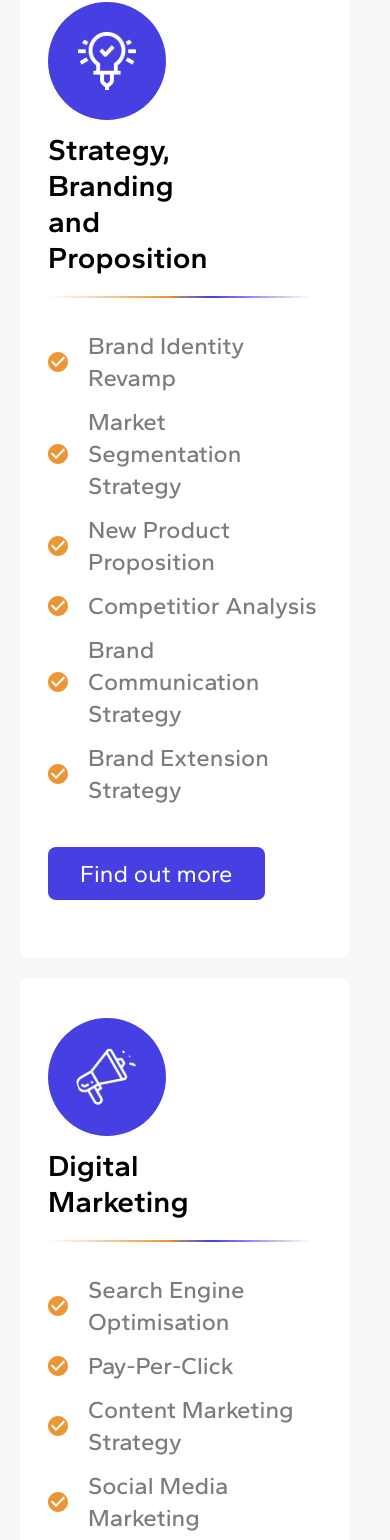
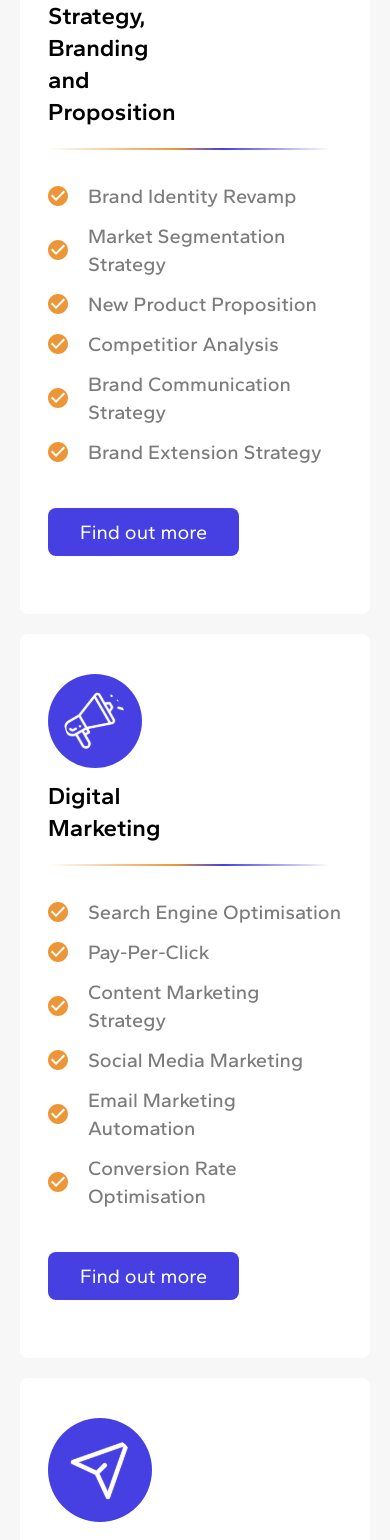
Before and after one commit to alparslankorkmaz/stone2stone-redone-2, a Next.js app: page /what-we-do in a window 390 px wide. Shown: the part 1138-2678 px from the top of the page. Built offline with nearby package versions, Linux system fonts and the light colour scheme.

Commit message:
fix padding

```diff
--- a/src/app/what-we-do/page.tsx
+++ b/src/app/what-we-do/page.tsx
@@ -31,9 +31,9 @@ export default function page() {
           </div>
         </div>
       </div>
-      <div className="me-5 my-16 p-5 lg:py-20 lg:px-16">
+      <div className="my-16 p-5 lg:py-20 lg:px-16">
         {/* TITLE */}
-        <h2 className="text-s2s-gray text-3xl lg:text-5xl font-semibold w-10/12">
+        <h2 className="text-s2s-gray text-3xl lg:text-5xl font-semibold lg:w-10/12">
           Solutions that create lead generation for B2B businesses by
           strategically{" "}
           <span className="text-black">
@@ -49,10 +49,10 @@ export default function page() {
             <div>
               <img
                 src="/img/what-we-do/strategy.svg"
-                className="rounded-full p-7 bg-s2s-purple my-3"
+                className="rounded-full p-4 lg:p-7 bg-s2s-purple my-3"
                 alt="strategy"
               />
-              <h3 className="font-semibold text-3xl w-1/2">
+              <h3 className="font-semibold text-2xl lg:text-3xl w-1/2">
                 Strategy, Branding and Proposition
               </h3>
             </div>
@@ -63,7 +63,7 @@ export default function page() {
               className="w-full h-[2px] my-5"
             />
             <ul>
-              <li className="my-3 flex text-s2s-gray text-2xl font-medium">
+              <li className="my-3 flex text-s2s-gray text-xl lg:text-2xl font-medium">
                 <img
                   src="/img/what-we-do/tick.svg"
                   alt="tick"
@@ -71,7 +71,7 @@ export default function page() {
                 />
                 Brand Identity Revamp
               </li>
-              <li className="my-3 flex text-s2s-gray text-2xl font-medium">
+              <li className="my-3 flex text-s2s-gray text-xl lg:text-2xl font-medium">
                 <img
                   src="/img/what-we-do/tick.svg"
                   alt="tick"
@@ -79,7 +79,7 @@ export default function page() {
                 />
                 Market Segmentation Strategy{" "}
               </li>
-              <li className="my-3 flex text-s2s-gray text-2xl font-medium">
+              <li className="my-3 flex text-s2s-gray text-xl lg:text-2xl font-medium">
                 <img
                   src="/img/what-we-do/tick.svg"
                   alt="tick"
@@ -87,7 +87,7 @@ export default function page() {
                 />
                 New Product Proposition
               </li>
-              <li className="my-3 flex text-s2s-gray text-2xl font-medium">
+              <li className="my-3 flex text-s2s-gray text-xl lg:text-2xl font-medium">
                 <img
                   src="/img/what-we-do/tick.svg"
                   alt="tick"
@@ -95,7 +95,7 @@ export default function page() {
                 />
                 Competitior Analysis
               </li>
-              <li className="my-3 flex text-s2s-gray text-2xl font-medium">
+              <li className="my-3 flex text-s2s-gray text-xl lg:text-2xl font-medium">
                 <img
                   src="/img/what-we-do/tick.svg"
                   alt="tick"
@@ -103,7 +103,7 @@ export default function page() {
                 />
                 Brand Communication Strategy
               </li>
-              <li className="my-3 flex text-s2s-gray text-2xl font-medium">
+              <li className="my-3 flex text-s2s-gray text-xl lg:text-2xl font-medium">
                 <img
                   src="/img/what-we-do/tick.svg"
                   alt="tick"
@@ -114,7 +114,7 @@ export default function page() {
             </ul>
             <div className="my-10">
               <Link
-                className="rounded-lg py-3 px-8 text-white bg-s2s-purple w-fit hover:bg-s2s-orange duration-200 text-2xl"
+                className="rounded-lg py-3 px-8 text-white bg-s2s-purple w-fit hover:bg-s2s-orange duration-200 text-xl lg:text-2xl"
                 href="/"
               >
                 Find out more
@@ -127,10 +127,10 @@ export default function page() {
             <div>
               <img
                 src="/img/what-we-do/digital.svg"
-                className="rounded-full p-7 bg-s2s-purple my-3"
+                className="rounded-full p-4 lg:p-7 bg-s2s-purple my-3"
                 alt="digital"
               />
-              <h3 className="font-semibold text-3xl w-1/2">
+              <h3 className="font-semibold text-2xl lg:text-3xl w-1/2">
                 Digital Marketing
               </h3>
             </div>
@@ -141,7 +141,7 @@ export default function page() {
               className="w-full h-[2px] my-5"
             />
             <ul>
-              <li className="my-3 flex text-s2s-gray text-2xl font-medium">
+              <li className="my-3 flex text-s2s-gray text-xl lg:text-2xl font-medium">
                 <img
                   src="/img/what-we-do/tick.svg"
                   alt="tick"
@@ -149,7 +149,7 @@ export default function page() {
                 />
                 Search Engine Optimisation
               </li>
-              <li className="my-3 flex text-s2s-gray text-2xl font-medium">
+              <li className="my-3 flex text-s2s-gray text-xl lg:text-2xl font-medium">
                 <img
                   src="/img/what-we-do/tick.svg"
                   alt="tick"
@@ -157,7 +157,7 @@ export default function page() {
                 />
                 Pay-Per-Click
               </li>
-              <li className="my-3 flex text-s2s-gray text-2xl font-medium">
+              <li className="my-3 flex text-s2s-gray text-xl lg:text-2xl font-medium">
                 <img
                   src="/img/what-we-do/tick.svg"
                   alt="tick"
@@ -165,7 +165,7 @@ export default function page() {
                 />
                 Content Marketing Strategy
               </li>
-              <li className="my-3 flex text-s2s-gray text-2xl font-medium">
+              <li className="my-3 flex text-s2s-gray text-xl lg:text-2xl font-medium">
                 <img
                   src="/img/what-we-do/tick.svg"
                   alt="tick"
@@ -173,7 +173,7 @@ export default function page() {
                 />
                 Social Media Marketing
               </li>
-              <li className="my-3 flex text-s2s-gray text-2xl font-medium">
+              <li className="my-3 flex text-s2s-gray text-xl lg:text-2xl font-medium">
                 <img
                   src="/img/what-we-do/tick.svg"
                   alt="tick"
@@ -181,7 +181,7 @@ export default function page() {
                 />
                 Email Marketing Automation
               </li>
-              <li className="my-3 flex text-s2s-gray text-2xl font-medium">
+              <li className="my-3 flex text-s2s-gray text-xl lg:text-2xl font-medium">
                 <img
                   src="/img/what-we-do/tick.svg"
                   alt="tick"
@@ -192,7 +192,7 @@ export default function page() {
             </ul>
             <div className="my-10">
               <Link
-                className="rounded-lg py-3 px-8 text-white bg-s2s-purple w-fit hover:bg-s2s-orange duration-200 text-2xl"
+                className="rounded-lg py-3 px-8 text-white bg-s2s-purple w-fit hover:bg-s2s-orange duration-200 text-xl lg:text-2xl"
                 href="/"
               >
                 Find out more
@@ -205,10 +205,10 @@ export default function page() {
             <div>
               <img
                 src="/img/what-we-do/abm.svg"
-                className="rounded-full p-7 bg-s2s-purple my-3"
+                className="rounded-full p-4 lg:p-7 bg-s2s-purple my-3"
                 alt="abm"
               />
-              <h3 className="font-semibold text-3xl w-1/2">ABM</h3>
+              <h3 className="font-semibold text-2xl lg:text-3xl w-1/2">ABM</h3>
             </div>
             {/* DIVIDER */}
             <img
@@ -217,7 +217,7 @@ export default function page() {
               className="w-full h-[2px] my-5"
             />
             <ul>
-              <li className="my-3 flex text-s2s-gray text-2xl font-medium">
+              <li className="my-3 flex text-s2s-gray text-xl lg:text-2xl font-medium">
                 <img
                   src="/img/what-we-do/tick.svg"
                   alt="tick"
@@ -225,7 +225,7 @@ export default function page() {
                 />
                 1:1 campaigns
               </li>
-              <li className="my-3 flex text-s2s-gray text-2xl font-medium">
+              <li className="my-3 flex text-s2s-gray text-xl lg:text-2xl font-medium">
                 <img
                   src="/img/what-we-do/tick.svg"
                   alt="tick"
@@ -233,7 +233,7 @@ export default function page() {
                 />
                 1:many campaign
               </li>
-              <li className="my-3 flex text-s2s-gray text-2xl font-medium">
+              <li className="my-3 flex text-s2s-gray text-xl lg:text-2xl font-medium">
                 <img
                   src="/img/what-we-do/tick.svg"
                   alt="tick"
@@ -241,7 +241,7 @@ export default function page() {
                 />
                 Multi-Touch Campaigns
               </li>
-              <li className="my-3 flex text-s2s-gray text-2xl font-medium">
+              <li className="my-3 flex text-s2s-gray text-xl lg:text-2xl font-medium">
                 <img
                   src="/img/what-we-do/tick.svg"
                   alt="tick"
@@ -249,7 +249,7 @@ export default function page() {
                 />
                 Sales and Marketing Alignment
               </li>
-              <li className="my-3 flex text-s2s-gray text-2xl font-medium">
+              <li className="my-3 flex text-s2s-gray text-xl lg:text-2xl font-medium">
                 <img
                   src="/img/what-we-do/tick.svg"
                   alt="tick"
@@ -257,7 +257,7 @@ export default function page() {
                 />
                 Personalised Outreach
               </li>
-              <li className="my-3 flex text-s2s-gray text-2xl font-medium">
+              <li className="my-3 flex text-s2s-gray text-xl lg:text-2xl font-medium">
                 <img
                   src="/img/what-we-do/tick.svg"
                   alt="tick"
@@ -268,7 +268,7 @@ export default function page() {
             </ul>
             <div className="my-10">
               <Link
-                className="rounded-lg py-3 px-8 text-white bg-s2s-purple w-fit hover:bg-s2s-orange duration-200 text-2xl"
+                className="rounded-lg py-3 px-8 text-white bg-s2s-purple w-fit hover:bg-s2s-orange duration-200 text-xl lg:text-2xl"
                 href="/"
               >
                 Find out more
@@ -281,10 +281,10 @@ export default function page() {
             <div>
               <img
                 src="/img/what-we-do/content.svg"
-                className="rounded-full p-7 bg-s2s-purple my-3"
+                className="rounded-full p-4 lg:p-7 bg-s2s-purple my-3"
                 alt="content"
               />
-              <h3 className="font-semibold text-3xl w-1/2">
+              <h3 className="font-semibold text-2xl lg:text-3xl w-1/2">
                 Content Marketing
               </h3>
             </div>
@@ -295,7 +295,7 @@ export default function page() {
               className="w-full h-[2px] my-5"
             />
             <ul>
-              <li className="my-3 flex text-s2s-gray text-2xl font-medium">
+              <li className="my-3 flex text-s2s-gray text-xl lg:text-2xl font-medium">
                 <img
                   src="/img/what-we-do/tick.svg"
                   alt="tick"
@@ -303,7 +303,7 @@ export default function page() {
                 />
                 Informative blog posts
               </li>
-              <li className="my-3 flex text-s2s-gray text-2xl font-medium">
+              <li className="my-3 flex text-s2s-gray text-xl lg:text-2xl font-medium">
                 <img
                   src="/img/what-we-do/tick.svg"
                   alt="tick"
@@ -311,7 +311,7 @@ export default function page() {
                 />
                 Video content
               </li>
-              <li className="my-3 flex text-s2s-gray text-2xl font-medium">
+              <li className="my-3 flex text-s2s-gray text-xl lg:text-2xl font-medium">
                 <img
                   src="/img/what-we-do/tick.svg"
                   alt="tick"
@@ -319,7 +319,7 @@ export default function page() {
                 />
                 Visually appealing infographics
               </li>
-              <li className="my-3 flex text-s2s-gray text-2xl font-medium">
+              <li className="my-3 flex text-s2s-gray text-xl lg:text-2xl font-medium">
                 <img
                   src="/img/what-we-do/tick.svg"
                   alt="tick"
@@ -327,7 +327,7 @@ export default function page() {
                 />
                 Tailored content
               </li>
-              <li className="my-3 flex text-s2s-gray text-2xl font-medium">
+              <li className="my-3 flex text-s2s-gray text-xl lg:text-2xl font-medium">
                 <img
                   src="/img/what-we-do/tick.svg"
                   alt="tick"
@@ -338,7 +338,7 @@ export default function page() {
             </ul>
             <div className="my-10">
               <Link
-                className="rounded-lg py-3 px-8 text-white bg-s2s-purple w-fit hover:bg-s2s-orange duration-200 text-2xl"
+                className="rounded-lg py-3 px-8 text-white bg-s2s-purple w-fit hover:bg-s2s-orange duration-200 text-xl lg:text-2xl"
                 href="/"
               >
                 Find out more
@@ -351,10 +351,12 @@ export default function page() {
             <div>
               <img
                 src="/img/what-we-do/gamification.svg"
-                className="rounded-full p-7 bg-s2s-purple my-3"
+                className="rounded-full p-4 lg:p-7 bg-s2s-purple my-3"
                 alt="gamification"
               />
-              <h3 className="font-semibold text-3xl w-1/2">Gamification </h3>
+              <h3 className="font-semibold text-2xl lg:text-3xl w-1/2">
+                Gamification{" "}
+              </h3>
             </div>
             {/* DIVIDER */}
             <img
@@ -363,7 +365,7 @@ export default function page() {
               className="w-full h-[2px] my-5"
             />
             <ul>
-              <li className="my-3 flex text-s2s-gray text-2xl font-medium">
+              <li className="my-3 flex text-s2s-gray text-xl lg:text-2xl font-medium">
                 <img
                   src="/img/what-we-do/tick.svg"
                   alt="tick"
@@ -371,7 +373,7 @@ export default function page() {
                 />
                 Loyalty programs
               </li>
-              <li className="my-3 flex text-s2s-gray text-2xl font-medium">
+              <li className="my-3 flex text-s2s-gray text-xl lg:text-2xl font-medium">
                 <img
                   src="/img/what-we-do/tick.svg"
                   alt="tick"
@@ -379,7 +381,7 @@ export default function page() {
                 />
                 Interactive quizzes
               </li>
-              <li className="my-3 flex text-s2s-gray text-2xl font-medium">
+              <li className="my-3 flex text-s2s-gray text-xl lg:text-2xl font-medium">
                 <img
                   src="/img/what-we-do/tick.svg"
                   alt="tick"
@@ -387,7 +389,7 @@ export default function page() {
                 />
                 Customisable experiences
               </li>
-              <li className="my-3 flex text-s2s-gray text-2xl font-medium">
+              <li className="my-3 flex text-s2s-gray text-xl lg:text-2xl font-medium">
                 <img
                   src="/img/what-we-do/tick.svg"
                   alt="tick"
@@ -395,7 +397,7 @@ export default function page() {
                 />
                 Foster deeper connections
               </li>
-              <li className="my-3 flex text-s2s-gray text-2xl font-medium">
+              <li className="my-3 flex text-s2s-gray text-xl lg:text-2xl font-medium">
                 <img
                   src="/img/what-we-do/tick.svg"
                   alt="tick"
@@ -406,7 +408,7 @@ export default function page() {
             </ul>
             <div className="my-10">
               <Link
-                className="rounded-lg py-3 px-8 text-white bg-s2s-purple w-fit hover:bg-s2s-orange duration-200 text-2xl"
+                className="rounded-lg py-3 px-8 text-white bg-s2s-purple w-fit hover:bg-s2s-orange duration-200 text-xl lg:text-2xl"
                 href="/"
               >
                 Find out more
@@ -419,10 +421,10 @@ export default function page() {
             <div>
               <img
                 src="/img/what-we-do/dots.svg"
-                className="rounded-full p-7 bg-s2s-purple my-3"
+                className="rounded-full p-4 lg:p-7 bg-s2s-purple my-3"
                 alt="dots"
               />
-              <h3 className="font-semibold text-3xl w-1/2">
+              <h3 className="font-semibold text-2xl lg:text-3xl w-1/2">
                 And much more...{" "}
               </h3>
             </div>
@@ -433,7 +435,7 @@ export default function page() {
               className="w-full h-[2px] my-5"
             />
             <ul>
-              <li className="my-3 flex text-s2s-gray text-2xl font-medium">
+              <li className="my-3 flex text-s2s-gray text-xl lg:text-2xl font-medium">
                 <img
                   src="/img/what-we-do/tick.svg"
                   alt="tick"
@@ -441,7 +443,7 @@ export default function page() {
                 />
                 Event support
               </li>
-              <li className="my-3 flex text-s2s-gray text-2xl font-medium">
+              <li className="my-3 flex text-s2s-gray text-xl lg:text-2xl font-medium">
                 <img
                   src="/img/what-we-do/tick.svg"
                   alt="tick"
@@ -449,7 +451,7 @@ export default function page() {
                 />
                 Stand design
               </li>
-              <li className="my-3 flex text-s2s-gray text-2xl font-medium">
+              <li className="my-3 flex text-s2s-gray text-xl lg:text-2xl font-medium">
                 <img
                   src="/img/what-we-do/tick.svg"
                   alt="tick"
@@ -457,7 +459,7 @@ export default function page() {
                 />
                 Print design
               </li>
-              <li className="my-3 flex text-s2s-gray text-2xl font-medium">
+              <li className="my-3 flex text-s2s-gray text-xl lg:text-2xl font-medium">
                 <img
                   src="/img/what-we-do/tick.svg"
                   alt="tick"
@@ -465,7 +467,7 @@ export default function page() {
                 />
                 Data research
               </li>
-              <li className="my-3 flex text-s2s-gray text-2xl font-medium">
+              <li className="my-3 flex text-s2s-gray text-xl lg:text-2xl font-medium">
                 <img
                   src="/img/what-we-do/tick.svg"
                   alt="tick"
@@ -476,7 +478,7 @@ export default function page() {
             </ul>
             <div className="my-10">
               <Link
-                className="rounded-lg py-3 px-8 text-white bg-s2s-purple w-fit hover:bg-s2s-orange duration-200 text-2xl"
+                className="rounded-lg py-3 px-8 text-white bg-s2s-purple w-fit hover:bg-s2s-orange duration-200 text-xl lg:text-2xl"
                 href="/"
               >
                 Find out more
```
